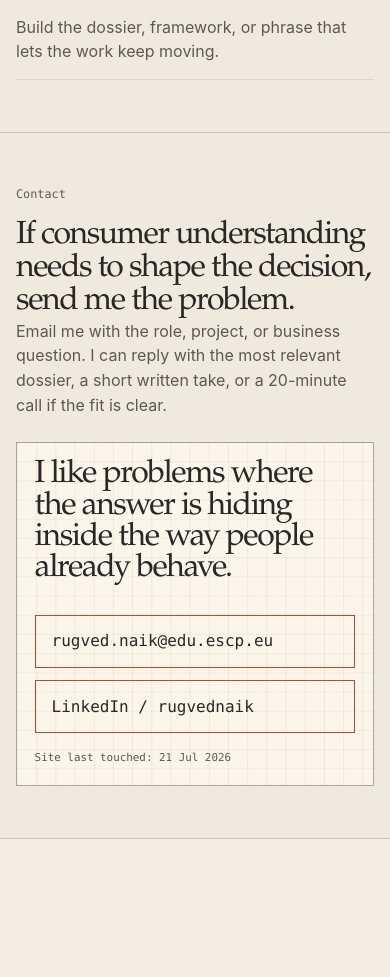
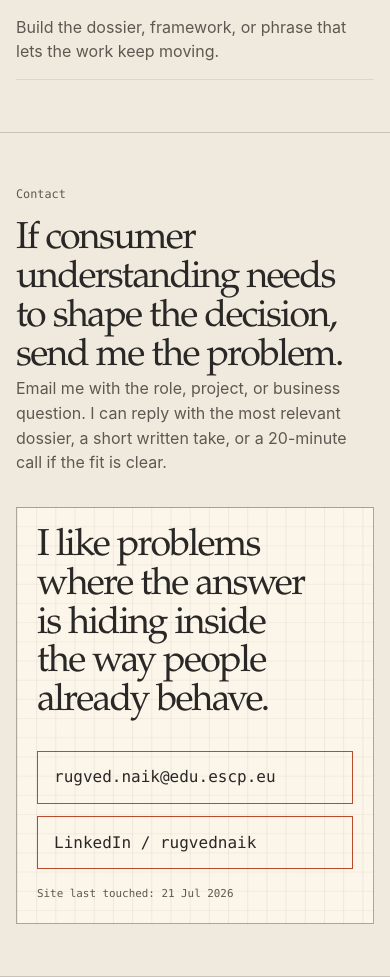
Before and after one commit to rugvedxnaik/rugved-naik-portfolio, a Next.js app: page / in a window 390 px wide. Shown: the part 7220-8197 px from the top of the page. Before the commit the page ends 8059 px from the top, so only its background shows below. Built offline with nearby package versions, Linux system fonts and the light colour scheme.

Commit message:
Repair closing section layout

```diff
--- a/app/globals.css
+++ b/app/globals.css
@@ -3933,3 +3933,44 @@ blockquote {
     margin-left: 1.04rem;
   }
 }
+
+/* Closing sections repair */
+
+.consumer-app-signal-archive .consumer-app-contact {
+  grid-template-columns: minmax(23rem, 0.48fr) minmax(0, 1fr);
+  gap: clamp(2rem, 4vw, 4.4rem);
+}
+
+.consumer-app-signal-archive .consumer-app-contact h2 {
+  max-width: 35rem;
+  font-size: clamp(2.35rem, 3.25vw, 3.35rem);
+  line-height: 1.04;
+  text-wrap: balance;
+}
+
+.consumer-app-signal-archive .consumer-app-contact aside {
+  align-self: start;
+  min-height: 0;
+  padding: clamp(1.25rem, 2.4vw, 1.9rem);
+}
+
+.consumer-app-signal-archive .consumer-app-contact aside blockquote {
+  max-width: 50rem;
+  font-size: clamp(2.35rem, 3.2vw, 3.5rem);
+  line-height: 1.03;
+  text-wrap: balance;
+}
+
+.consumer-app-signal-archive .consumer-app-contact > div > p:not(.consumer-app-eyebrow) {
+  max-width: 24rem;
+}
+
+@media (max-width: 1050px) {
+  .consumer-app-signal-archive .consumer-app-contact {
+    grid-template-columns: 1fr;
+  }
+
+  .consumer-app-signal-archive .consumer-app-contact h2 {
+    max-width: 44rem;
+  }
+}
--- a/observations-site/index.html
+++ b/observations-site/index.html
@@ -63,7 +63,7 @@
       document.documentElement.classList.add("js");
     </script>
     <link rel="stylesheet" href="styles.css" />
-    <link rel="stylesheet" href="clean-ui.css?v=20260721-1" />
+    <link rel="stylesheet" href="clean-ui.css?v=20260721-2" />
   </head>
   <body class="site-home signal-archive-home">
     <header class="site-header consumer-header">
```
Also changed, not shown: observations-site/clean-ui.css (+55 -0 lines).
